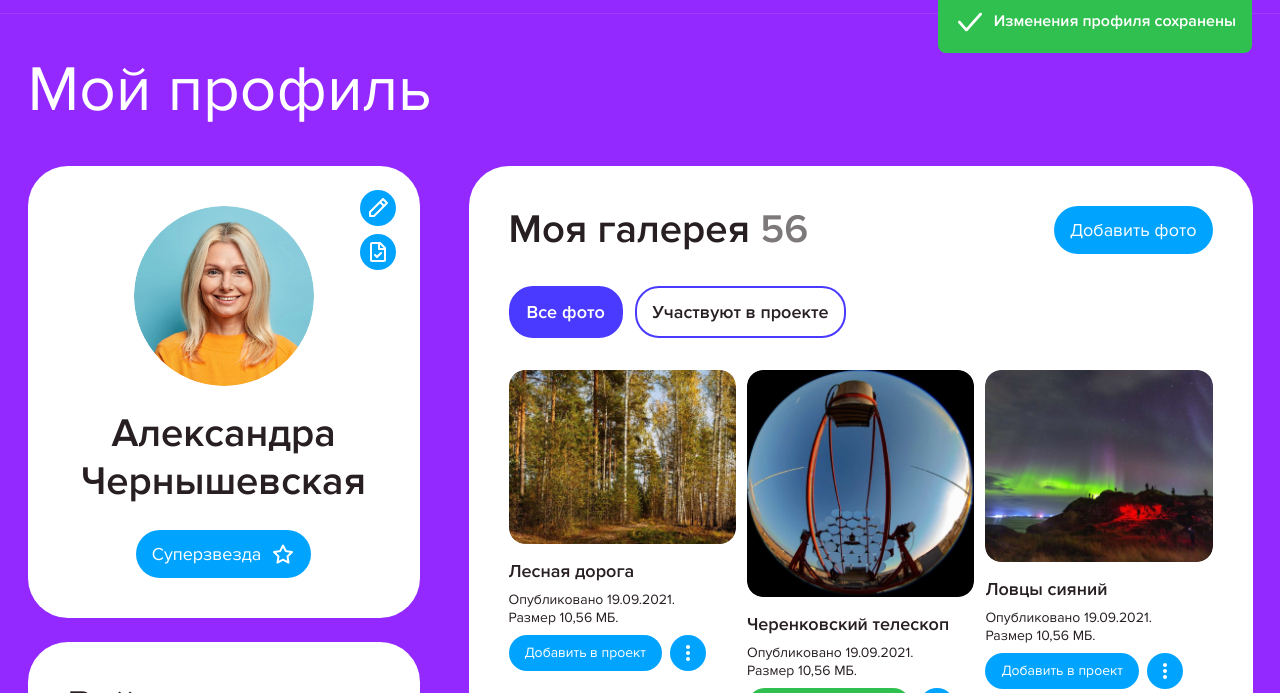
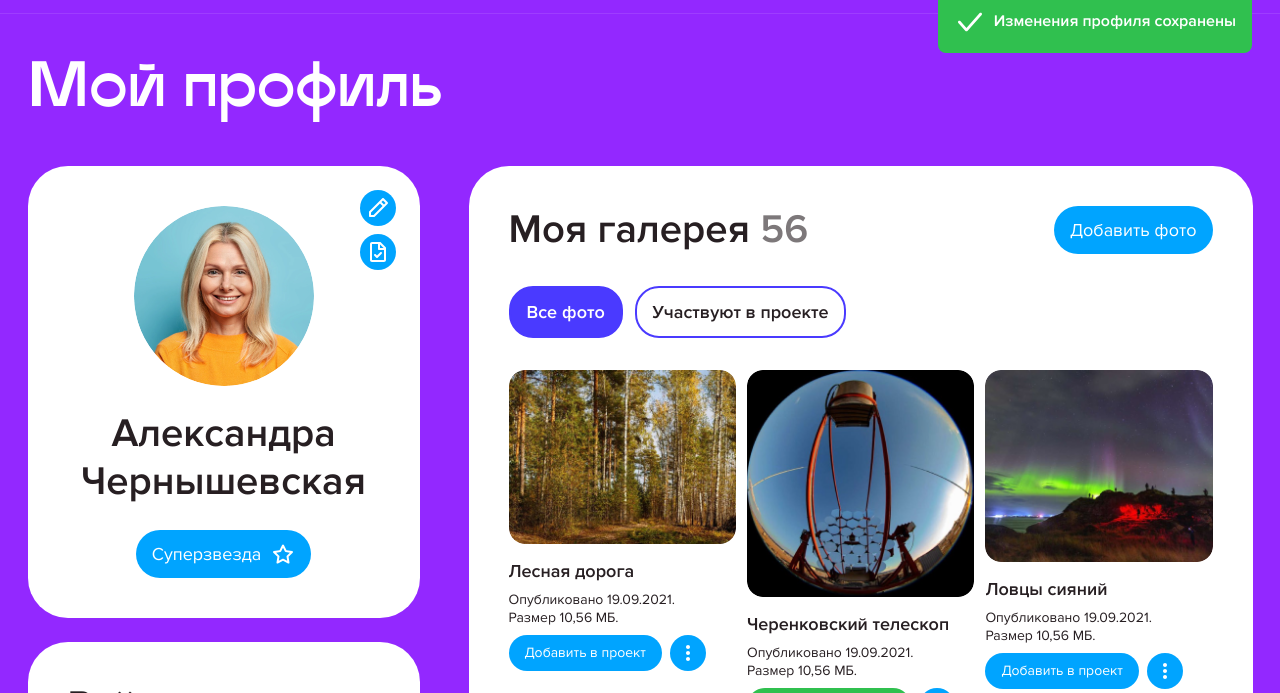
Before and after one commit to islamxm/terapix, a website: page #src/index.pug in a window 1280 px wide. Shown: the part 67-760 px from the top of the page. Drawn offline with nearby package versions, Linux system fonts and the light colour scheme; files that its build step writes are made by us from their sources; files whose address does not match are found by name.

Commit message:
font fix

```diff
--- a/#src/scss/fonts.scss
+++ b/#src/scss/fonts.scss
@@ -1,3 +1,10 @@
+@font-face {
+                                font-family: ProximaNova;
+                                font-display: swap;
+                                src: url("../fonts/ProximaNova-Semibold.woff2") format("woff2"), url("../fonts/ProximaNova-Semibold.woff") format("woff");
+                                font-weight: 600;
+                                font-style: normal
+                            }
 @font-face {
                                 font-family: ProximaNova;
                                 font-display: swap;
@@ -6,9 +13,16 @@
                                 font-style: normal
                             }
 @font-face {
-                                font-family: ProximaNova;
+                                font-family: Radical;
                                 font-display: swap;
-                                src: url("../fonts/ProximaNova-Semibold.woff2") format("woff2"), url("../fonts/ProximaNova-Semibold.woff") format("woff");
-                                font-weight: 600;
+                                src: url("../fonts/Radical ä.woff2") format("woff2"), url("../fonts/Radical ä.woff") format("woff");
+                                font-weight: 400;
                                 font-style: normal
                             }
+// @font-face {
+//                                 font-family: Radical ä 2;
+//                                 font-display: swap;
+//                                 src: url("../fonts/Radical ä 2.woff2") format("woff2"), url("../fonts/Radical ä 2.woff") format("woff");
+//                                 font-weight: 400;
+//                                 font-style: normal
+//                             }
--- a/#src/scss/global/global.scss
+++ b/#src/scss/global/global.scss
@@ -64,6 +64,7 @@ body {
     line-height: 72px;
     color: #fff;
     font-weight: 400;
+    font-family: Radical;
 }
 
 @media (max-width: 800px) {
--- a/gulp/version.json
+++ b/gulp/version.json
@@ -1,3 +1,3 @@
 {
-    "main": "20220419155738"
+    "main": "20220419160421"
 }
```
Also changed, not shown: #src/fonts/Radical ä 2.otf (added), #src/fonts/Radical ä 2.ttf (added), #src/fonts/Radical ä.otf (added), #src/fonts/Radical ä.ttf (added), terapix/css/style.css, terapix/css/style.min.css, terapix/fonts/Radical ä 2.woff (added), terapix/fonts/Radical ä 2.woff2 (added), terapix/fonts/Radical ä.woff (added), terapix/fonts/Radical ä.woff2 (added).
